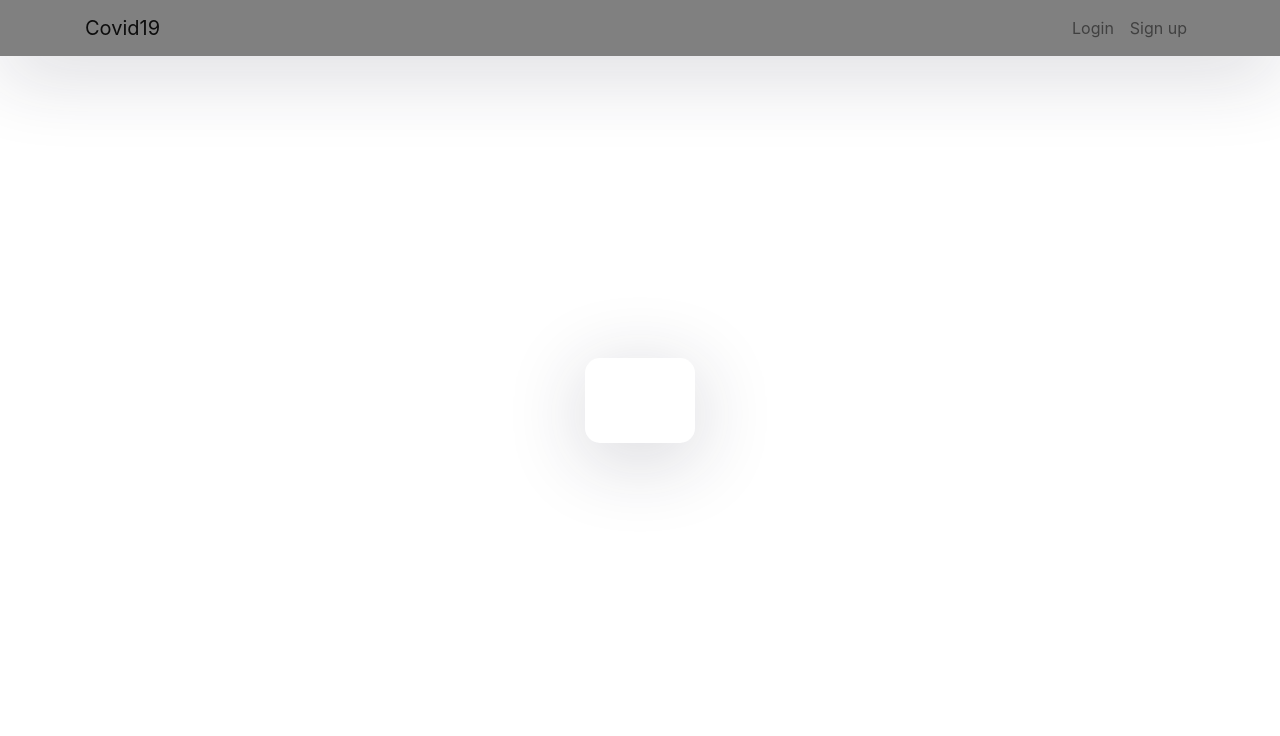
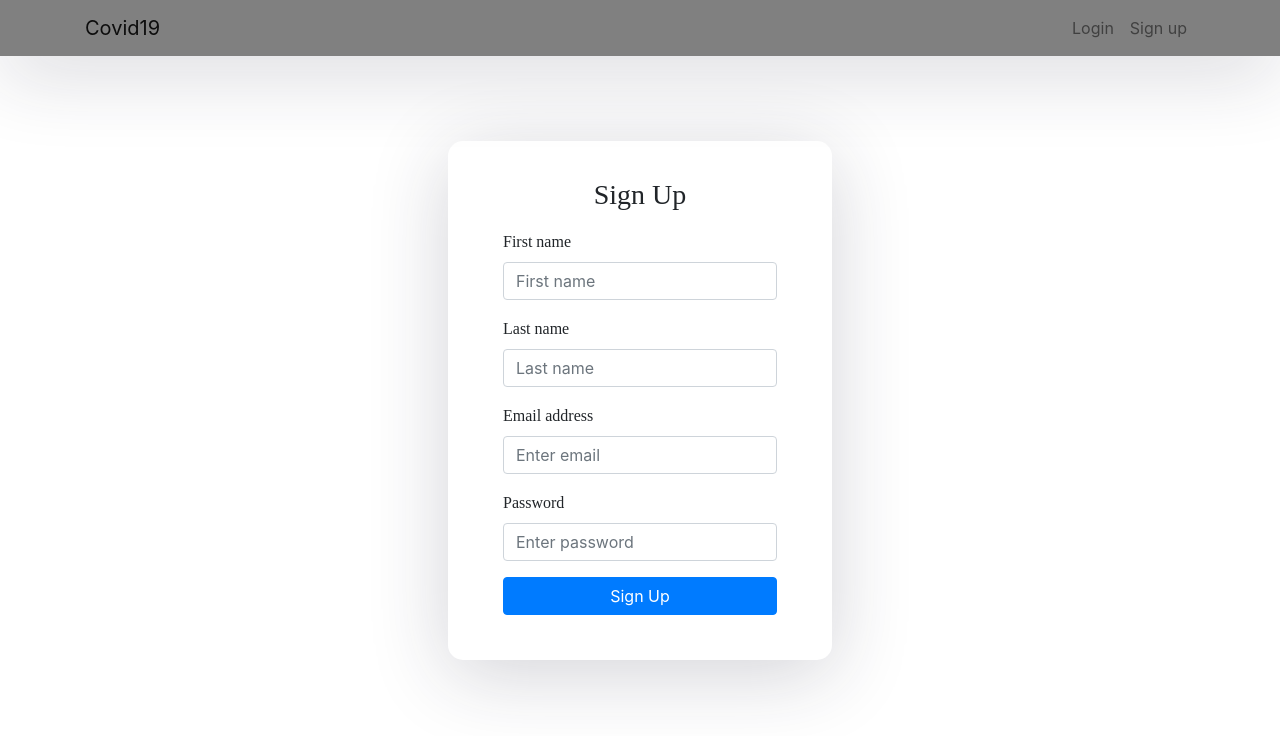
Before and after one commit to ShivalathaRachamalla/Penguin-Care-Website, a React (Create React App) app in the folder frontend/: page /sign-up in a window 1280 px wide. Shown: the top 736 px of the page. Built offline with nearby package versions, Linux system fonts and the light colour scheme.

Commit message:
adding signup page

```diff
--- a/frontend/src/App.js
+++ b/frontend/src/App.js
@@ -3,6 +3,7 @@ import '../node_modules/bootstrap/dist/css/bootstrap.min.css';
 import './App.css';
 import { BrowserRouter as Router, Switch, Route, Link } from "react-router-dom";
 import Login from "./components/auth/login.component";
+import SignUp from "./components/auth/signup.component";
 
 import Home from './components/Home.component';
 
@@ -31,6 +32,7 @@ function App() {
           <Switch>
             <Route exact path='/' component={Home} />
             <Route path="/Login" component={Login} />
+            <Route path="/sign-up" component={SignUp} />
           </Switch>
         </div>
       </div>
--- a/frontend/src/components/auth/signup.js
+++ b/frontend/src/components/auth/signup.component.js
@@ -27,9 +27,7 @@ export default class SignUp extends Component {
                 </div>
 
                 <button type="submit" className="btn btn-primary btn-block">Sign Up</button>
-                <p className="forgot-password text-right">
-                    Already registered <a href="#">sign in?</a>
-                </p>
+
             </form>
         );
     }
```
